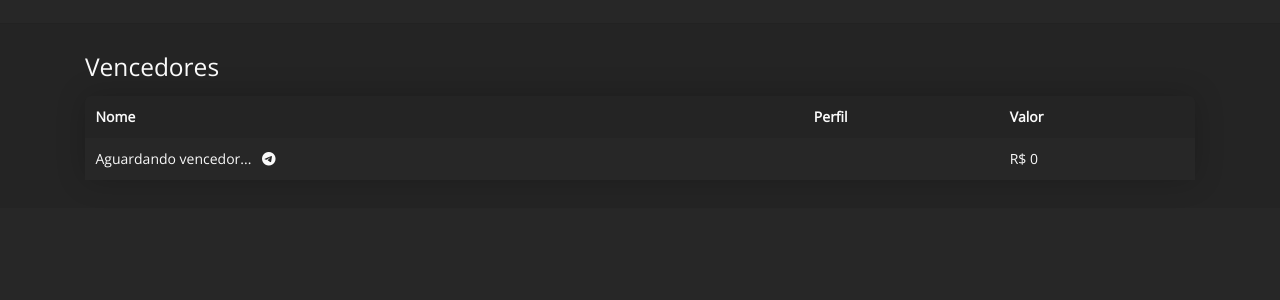
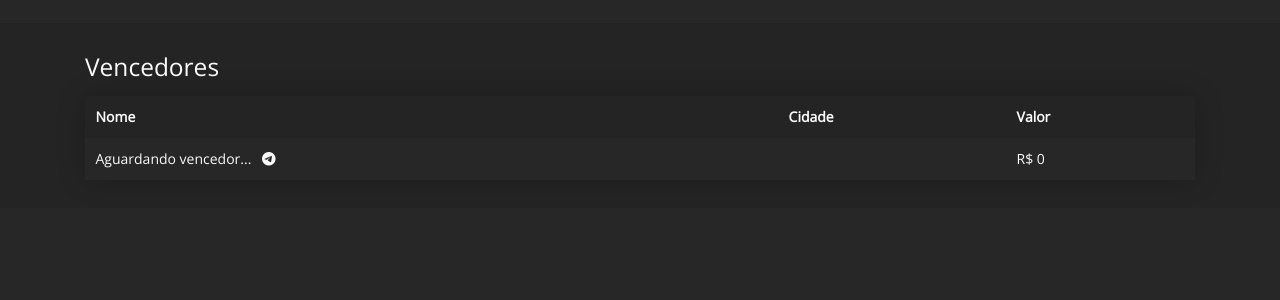
Before and after one commit to suportemasterbot/suportemasterbot.github.io, a Jekyll site: the page built from donate.html, in a window 1280 px wide. Shown: the part 434-734 px from the top of the page. Built offline with Jekyll 4.4.1, drawn with Linux system fonts in a browser that asks for light colours.

Commit message:
Add files via upload

```diff
--- a/donate.html
+++ b/donate.html
@@ -79,7 +79,7 @@
             <table class="table">
                 <tr>
                     <th>Nome</th>
-                    <th>Perfil</th>
+                    <th>Cidade</th>
                     <th>Valor</th>
                 </tr>
                 {% assign sortedDonators = site.data.donators | sort: "amount" | reverse %}
@@ -96,7 +96,7 @@
                         {% if donator.instagram %}<a href="{{ donator.instagram }}" target="_blank"><i class="fab fa-instagram"></i></a>{% endif %}
                         {% if donator.steam %}<a href="{{ donator.steam }}" target="_blank"><i class="fab fa-steam"></i></a>{% endif %}
                     </td>
-                    <td>{% if donator.website %}<a href="{{ donator.website }}">{{ donator.website }}</a>{% endif %}</td>
+                    <td>{% if donator.cidade %}<a href="{{ donator.cidade }}">{{ donator.cidade }}</a>{% endif %}</td>
                     <td>{% if donator.amount %}R$ {{ donator.amount }}{% else %}*{% endif %}</td>
                 </tr>
                 {% endfor %}
```
